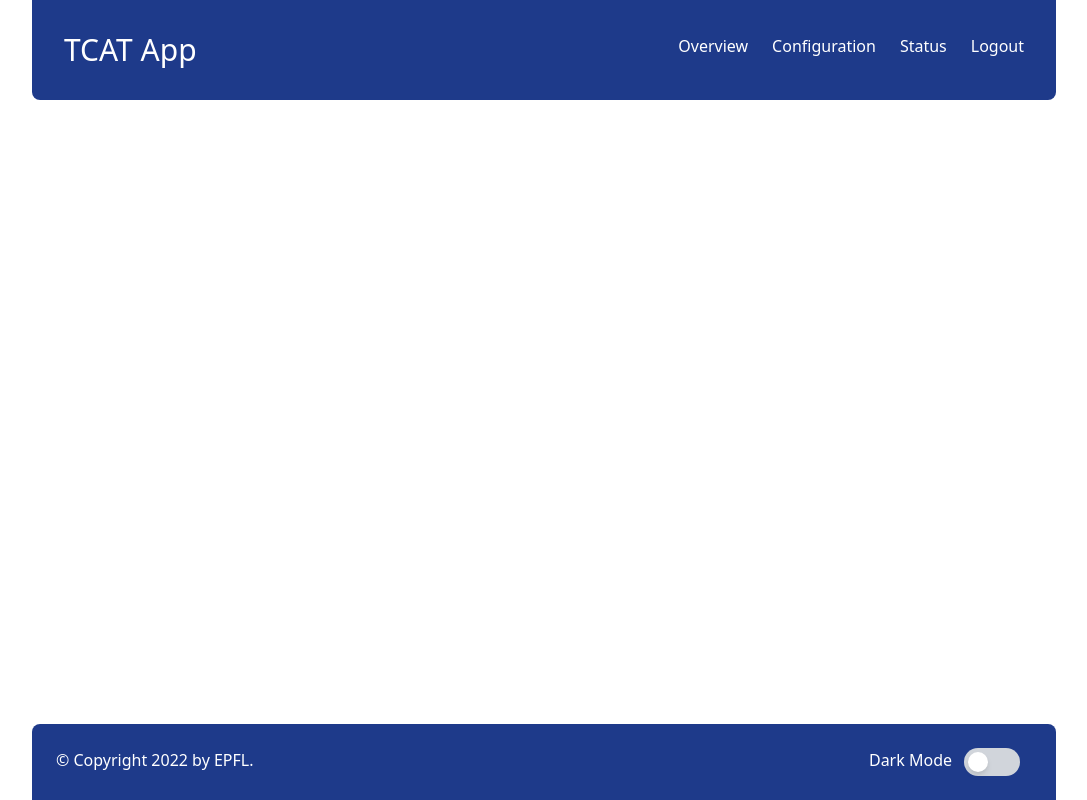
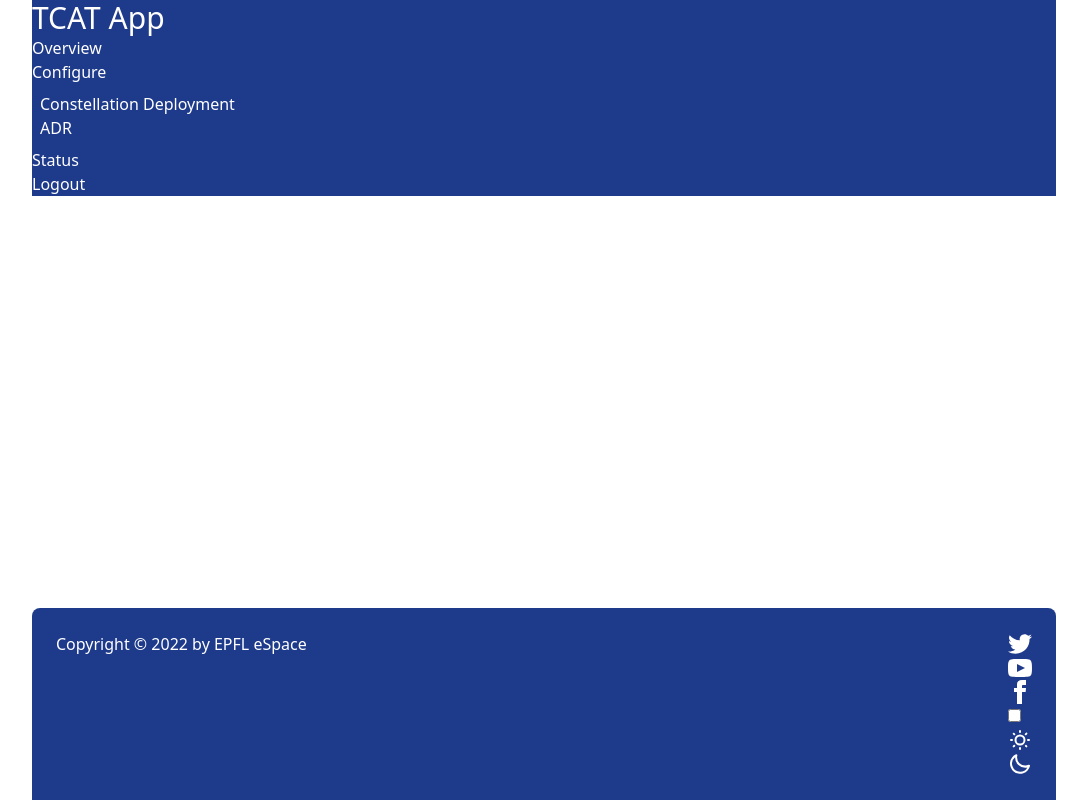
Before and after one commit to epfl-espace/tcat, a Flask app: page / in a window 1280 px wide. Shown: the whole page, without its empty margins (96-1183 px from the left). Run offline with Flask 2, Linux system fonts and the light colour scheme; parts of the project's set-up code (start-up, migrations or seed data) failed here and were passed over.

Commit message:
feat: update nav and footer in base file

```diff
--- a/tcat-app/templates/base.html
+++ b/tcat-app/templates/base.html
@@ -1,3 +1,5 @@
+{% import 'macros/navigation.html' as n %}
+{% import 'macros/footer.html' as f %}
 <!DOCTYPE html>
 <html lang="en">
 <head>
@@ -25,50 +27,10 @@
         </div>
     </div>
     <div class="flex flex-col min-h-screen md:w-full lg:w-4/5 mx-auto">
-        <nav id="header" class="w-full bg-blue-900 dark:bg-gray-900 text-white p-8 flex flex-col lg:rounded-b-lg">
-            <div class="flex-grow flex flex-row justify-between">
-                <div class="flex-grow-0">
-                    <a class="font-sans md:text-xl lg:text-3xl dark:text-gray-300" href="/index">TCAT App</a>
-                </div>
-                {% set nav_items = [('/overview', 'Overview'), ('/configure','Configuration'),('/status','Status')] %}
-                <div class="hidden sm:hidden md:flex flex-grow-0 flex-row space-x-6 items-stretch text-white dark:text-gray-300">
-                    {% for nav_item in nav_items %}
-                        <a class="font-sans text-1xl" href="{{ nav_item[0] }}">
-                            <span class="inline-block align-middle hover:underline">{{ nav_item[1] }}</span>
-                        </a>
-                    {% endfor %}
-                    <a class="font-sans text-1xl" href="/logout">
-                        <span class="inline-block align-middle hover:underline">Logout</span>
-                    </a>
-                </div>
-                <div class="md:hidden flex items-center">
-                    <button class="outline-none mobile-menu-button">
-                        <svg
-                            class="w-6 h-6 text-gray-500"
-                            x-show="!showMenu"
-                            fill="none"
-                            stroke-linecap="round"
-                            stroke-linejoin="round"
-                            stroke-width="2"
-                            viewBox="0 0 24 24"
-                            stroke="white">
-                            <path d="M4 6h16M4 12h16M4 18h16"></path>
-                        </svg>
-                    </button>
-                </div>
-            </div>
-            <div class="flex-grow hidden md:hidden mobile-menu flex flex-col items-end mt-8 text-white dark:text-gray-300">
-                {% for nav_item in nav_items %}
-                    <a class="font-sans text-1xl" href="{{ nav_item[0] }}">
-                        <span class="inline-block align-middle underline">{{ nav_item[1] }}</span>
-                    </a>
-                {% endfor %}
-                <a class="font-sans text-1xl" href="/logout">
-                    <span class="inline-block align-middle underline">Logout</span>
-                </a>
-            </div>
-        </nav>
-        <div id="content" class="flex-1 py-6 md:py-12 lg:py-16 px-4 md:px-6 lg:px-8 max-w-5x1 mx-auto w-full">{% block content %}{% endblock %}</div>
+        <header>
+            {{ n.navigation() }}
+        </header>
+        <main id="content" class="flex-1 py-6 md:py-12 lg:py-16 px-4 md:px-6 lg:px-8 max-w-5x1 mx-auto w-full">{% block content %}{% endblock %}</main>
         <div id="messages" class="max-h-56 overflow-auto">
             {% with messages = get_flashed_messages(with_categories=true) %}
               {% if messages %}
@@ -81,16 +43,7 @@
               {% endif %}
             {% endwith %}
         </div>
-        <div id="footer" class="flex w-full bg-blue-900 dark:bg-gray-900 text-white dark:text-gray-300 text-sm lg:text-base font-light p-6 lg:rounded-t-lg">
-            <div class="flex-grow-0">&copy; Copyright 2022 by <a href="https://www.epfl.ch/">EPFL</a>.</div>
-            <div class="flex-grow"></div>
-            <div id="toggle-dark-mode" class="flex flex-row checked">
-                <label for="toggle-dark-mode" class="text-white dark:text-gray-300">Dark Mode</label>
-                <div class="w-14 h-7 flex items-center bg-gray-300 rounded-full mx-3 px-1 dark:bg-blue-700">
-                    <div class="bg-white w-5 h-5 rounded-full shadow-md transform dark:translate-x-7"></div>
-                </div>
-            </div>
-        </div>
+        {{ f.footer() }}
     </div>
     <script src="{{url_for('static',filename='js/script.js')}}"></script>
     {% block script %}{% endblock %}
```
